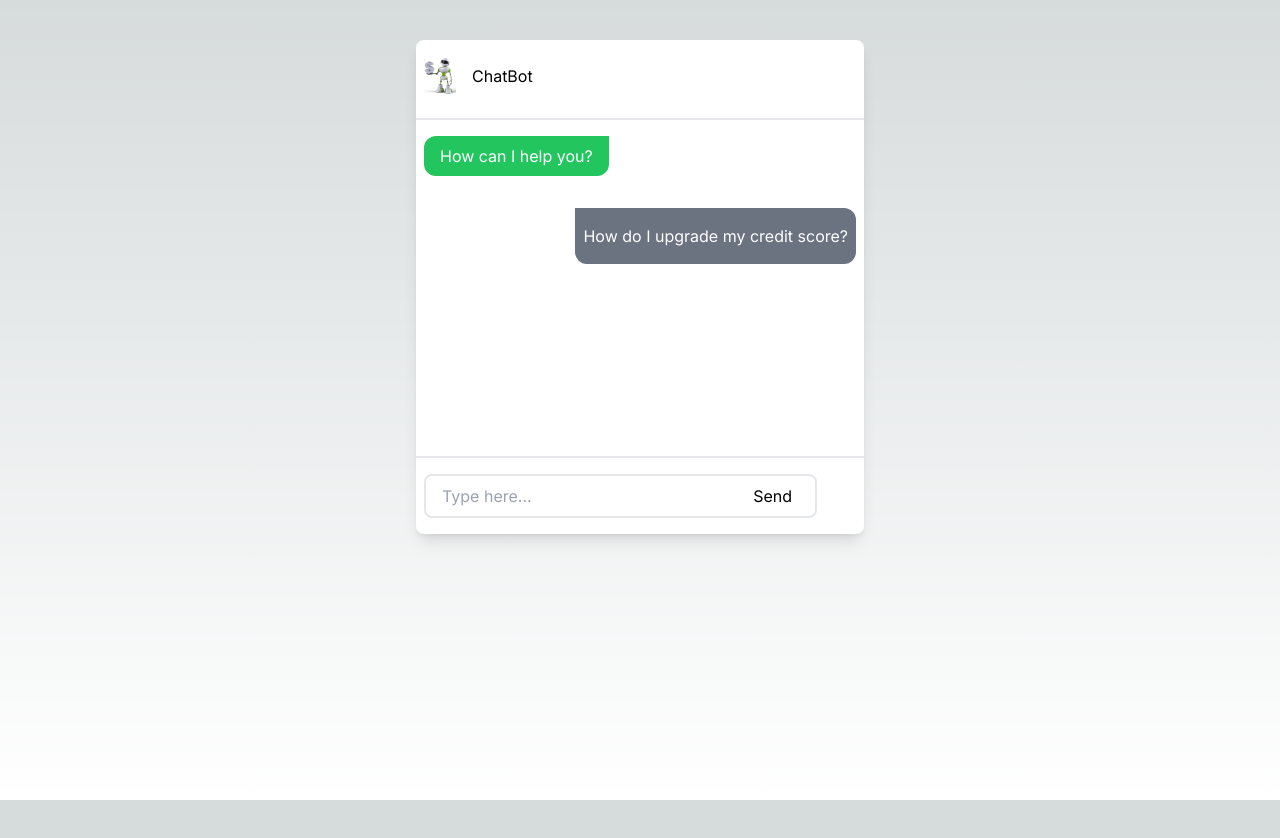
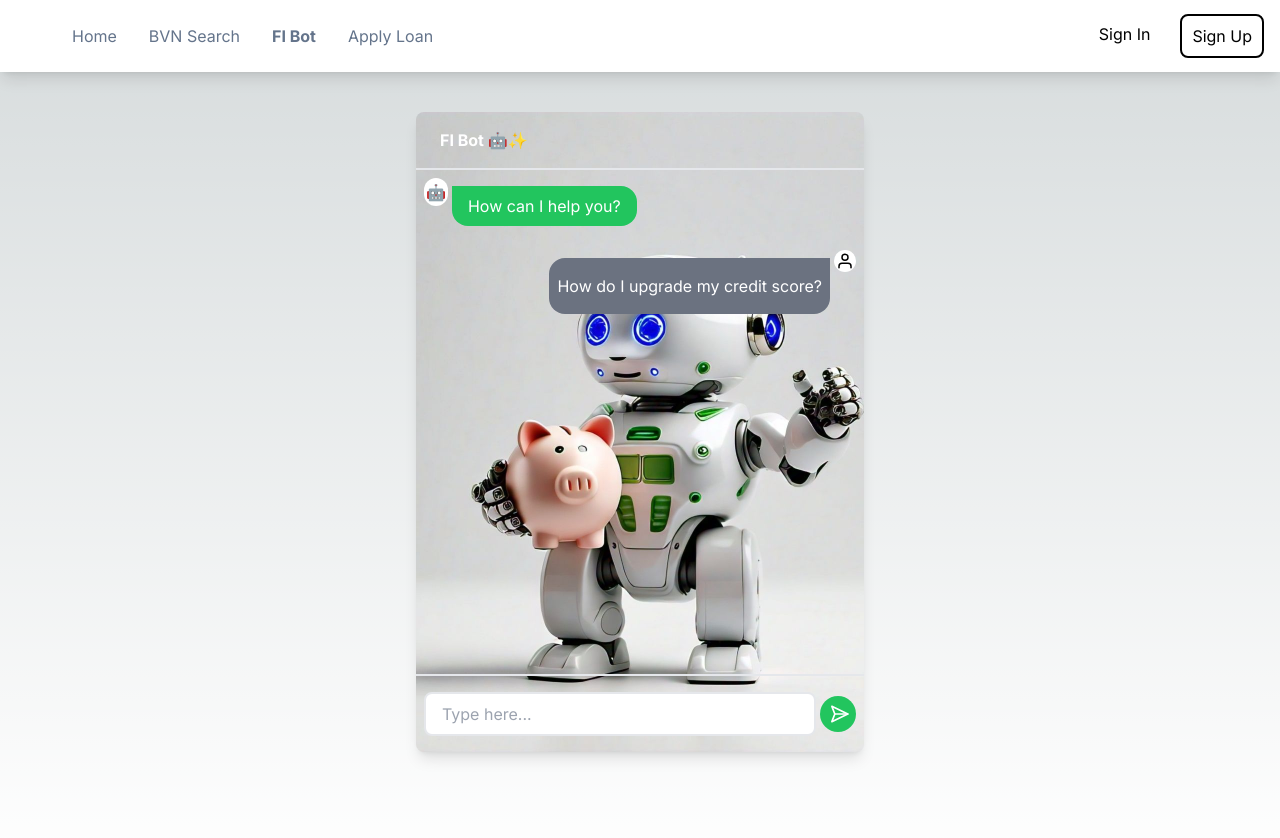
Before and after one commit to messey4/mercy-fyp, a Next.js app: page /fi-bot in a window 1280 px wide. Shown: the top 838 px of the page. Before the commit the page ends 800 px from the top, so only its background shows below. Built offline with nearby package versions, Linux system fonts and the light colour scheme.

Commit message:
Improved fi-bot

```diff
--- a/components/NavBar.jsx
+++ b/components/NavBar.jsx
@@ -5,7 +5,7 @@ import { useRouter } from "next/router";
 
 function NavBar() {
   const [menuOpen, setMenuOpen] = useState(false);
-  const router =useRouter()
+  const router = useRouter();
 
   return (
     <nav className="py-4 md:py-0 px-4 bg-white w-full flex justify-between items-center shadow-lg">
@@ -23,7 +23,7 @@ function NavBar() {
         <li>
           <Link
             className={`py-6 px-8 md:px-4 inline-block w-full hover:bg-slate-50 hover:text-black ${
-              router.pathname == "/" ? "text-black font-bold" : ""
+              router.pathname == "/" ? "text-black font-bold" : "text-slate-500"
             } `}
             href={"/"}
           >
@@ -32,8 +32,10 @@ function NavBar() {
         </li>
         <li>
           <Link
-            className={`py-6 px-8 md:px-4 inline-block w-full hover:bg-slate-50 hover:text-black text-slate-500 ${
-              router.pathname == "/bvn-search" ? "text-black font-bold" : ""
+            className={`py-6 px-8 md:px-4 inline-block w-full hover:bg-slate-50 hover:text-black  ${
+              router.pathname == "/bvn-search"
+                ? "text-black font-bold"
+                : "text-slate-500"
             } `}
             href={"/bvn-search"}
           >
@@ -42,7 +44,11 @@ function NavBar() {
         </li>
         <li>
           <Link
-            className="py-6 px-8 md:px-4 inline-block w-full hover:bg-slate-50 hover:text-black text-slate-500 "
+            className={`py-6 px-8 md:px-4 inline-block w-full hover:bg-slate-50 hover:text-black text-slate-500 ${
+              router.pathname == "/fi-bot"
+                ? "text-black font-bold"
+                : "text-slate-500"
+            } `}
             href={"/fi-bot"}
           >
             FI Bot
@@ -51,7 +57,9 @@ function NavBar() {
         <li>
           <Link
             className={`py-6 px-8 md:px-4 inline-block w-full hover:bg-slate-50 hover:text-black text-slate-500 ${
-              router.pathname == "/apply-loan" ? "text-black font-bold" : ""
+              router.pathname == "/apply-loan"
+                ? "text-black font-bold"
+                : "text-slate-500"
             } `}
             href={"/apply-loan"}
           >
--- a/pages/fi-bot.jsx
+++ b/pages/fi-bot.jsx
@@ -1,41 +1,61 @@
+import NavBar from "@/components/NavBar";
 import Image from "next/image";
+import { Send, User } from "react-feather";
 
 export default function Chatbox() {
   return (
     <>
+      <NavBar />
       {/* Main Container */}
-      <div className="w-full p-10">
+      <div className="w-full p-10 min-h-screen">
         {/*Chatbox Div*/}
-        <div className="bg-white shadow-lg rounded-lg max-w-md mx-auto">
+        <div className="bg-white shadow-lg rounded-lg max-w-md mx-auto  bg-[url('/images/fi-bot.jpg')] bg-cover bg-no-repeat bg-center h-[80vh] flex flex-col">
           {/*Chatbox Header Div*/}
 
           <div className="border-b-2 px-2 py-4">
             <div className="inline-flex items-center">
-                <Image src="/images/bot.PNG" alt="logo" className="w-8" width={100} height={100}/>
-                <span className="ml-4">ChatBot</span>
+              <span className="ml-4 text-white font-bold">FI Bot 🤖✨</span>
             </div>
           </div>
           {/*Chatbox Body Div*/}
 
-          <div className="h-80 flex flex-col space-y-4 max-w-md px-2 mb-2 mt-2 ">
-
+          <div className="h-80 flex flex-col space-y-4 max-w-md px-2 mb-2 mt-2 flex-grow">
             {/*Chatbox Text*/}
-                <div className="flex flex-col items-start ">
-                    <span className="bg-green-500 px-4 py-2 text-white rounded-b-xl rounded-tl-xl mb-2 mt-2 ">How can I help you?</span>
-                </div>
+            <div className="flex gap-1 items-start ">
+              <span className="bg-white rounded-full p-0.5">🤖</span>
+              <span className="bg-green-500 px-4 py-2 text-white rounded-r-2xl rounded-bl-2xl mb-2 mt-2 ">
+                How can I help you?
+              </span>
+            </div>
             {/*Chatbox User Text*/}
 
-            <div className="flex flex-col items-end">
-                <span className="bg-gray-500 px-2 py-4 mt-2 mb-2 rounded-b-xl text-white rounded-tr-xl">How do I upgrade my credit score?</span>
+            <div className="flex gap-1 items-start justify-end">
+              <span className="bg-gray-500 px-2 py-4 mt-2 mb-2 rounded-l-2xl text-white rounded-br-2xl">
+                How do I upgrade my credit score?
+              </span>
+              <span className="bg-white rounded-full p-0.5">
+                <User size={18} />
+              </span>
             </div>
           </div>
 
           {/*Chatbox Footer Div*/}
 
-          <div className="border-t-2 flex items-center py-4 px-2 ">
-
-            <input type="text" placeholder="Type here..." className="flex-1 rounded-lg px-4 py-2 border-2"/>
-            <button type="submit" className="relative right-16">Send</button>
+          <div className="border-t-2 flex items-center py-4 gap-1 px-2">
+            <input
+              type="text"
+              placeholder="Type here..."
+              className="flex-1 rounded-lg px-4 py-2 border-2 focus:outline-green-500"
+            />
+            <button
+              type="submit"
+              className="text-white p-2 rounded-full bg-green-500"
+            >
+              <Send
+                size={20}
+                className="transform rotate-45 relative -left-0.5"
+              />
+            </button>
           </div>
         </div>
       </div>
```
Also changed, not shown: public/images/fi-bot.jpg (added).
